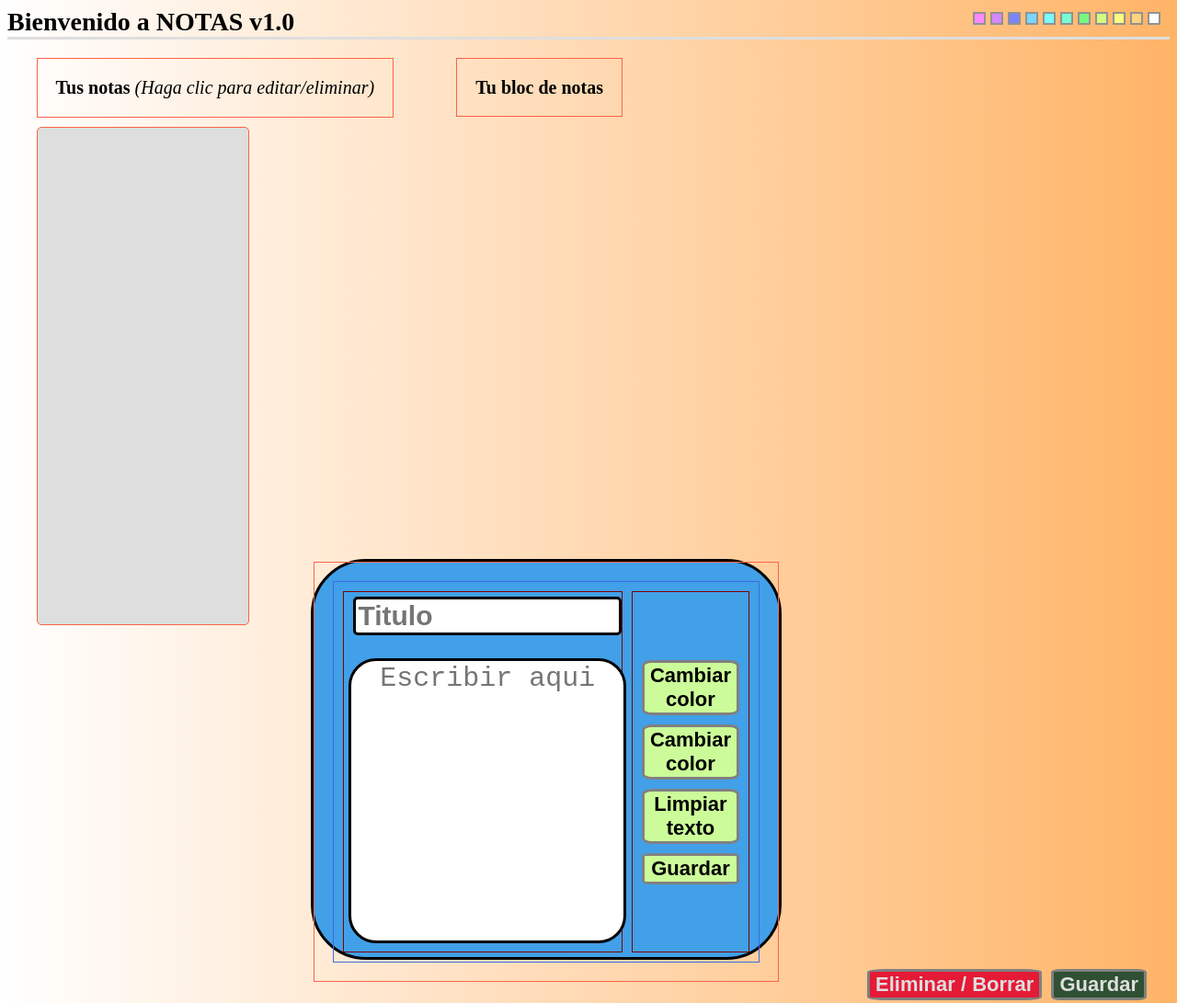
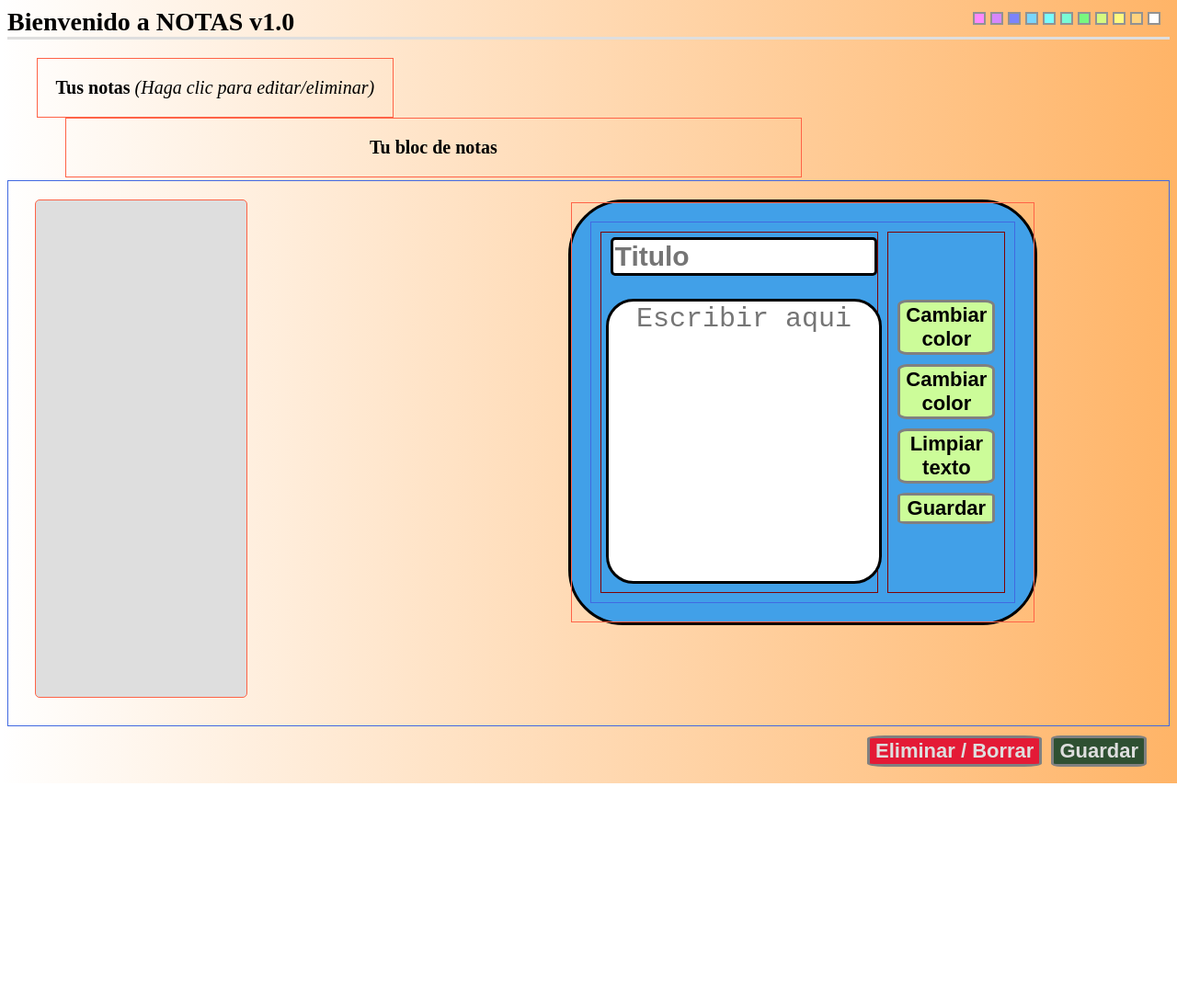
Before and after one commit to CarlosCruzRangel/IS-Practica2, a plain HTML site: page index.html in a window 1280 px wide. Shown: the top 1091 px of the page at 92% size. After the commit the page ends 852 px from the top, so only its background shows below. Drawn offline with nearby package versions, Linux system fonts and the light colour scheme.

Commit message:
Modificando divs

```diff
--- a/index.html
+++ b/index.html
@@ -32,10 +32,10 @@
           </span>
         </div>
       </div>
+      <div id="wrappermain">
         <noteList class="bordemain">
           <div id="listed"></div>
         </noteList>
-
         <!-- prueba note pad -->
         <notepad>
           <div id="main">
@@ -58,7 +58,9 @@
           </div>
         </notepad>
         <!-- fin prueba note pad -->
+      </div>
     </main>
+
     <footer>
       <button id="btn-save">Guardar</button>
       <button id="btn-delete">Eliminar / Borrar</button>
--- a/style.css
+++ b/style.css
@@ -32,14 +32,15 @@ footer {
 #note-head {
   width: 60%;
   margin-left: 5%;
-  display: inline;
+  display: inline-block;
   text-align: center;
 }
 
 noteList {
   margin-top: 20px;
+  margin-bottom: 30px;
   display: inline-block;
-  margin-left: 2.5%;
+  margin-left: -9%;
   width: 15%;
   height: 500px;
   overflow: scroll;
@@ -74,10 +75,10 @@ notePad {
   display: inline-block;
   border: solid 3px black;
   border-radius: 60px;
-  height: 430px;
+  height: 10%;
   width: 40%;
   margin-left: 5%;
-  margin-top: 0;
+  margin-top: 20px;
   background-color: #41a0e8;
 }
 
@@ -270,3 +271,14 @@ button:hover,
   flex: 0 0 25%;
   margin-left: 0;
 }
+
+#wrappermain {
+  display: flex;
+  flex-flow: row wrap;
+  margin-top: 1%;
+  /* The remaining place (horizontaly) will be spread out around divs in wrapper. */
+  justify-content: space-around;
+
+  /*Styles for sample presentation*/
+  border: 1px solid royalblue;
+}
```
Lines whose indentation alone changed are shown as unchanged.
